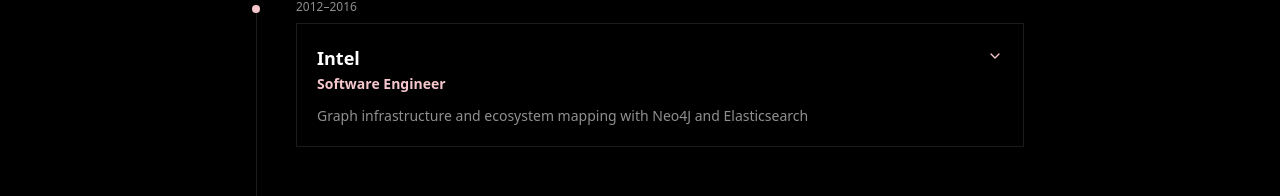
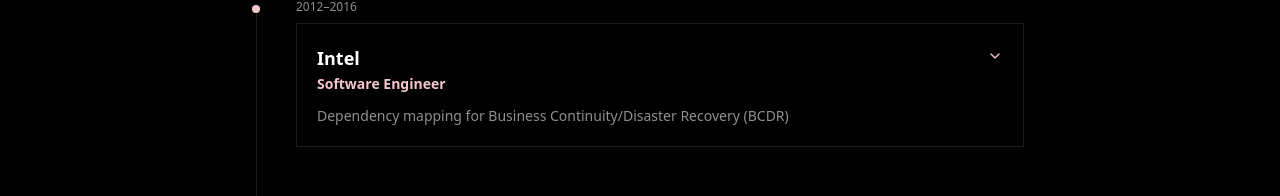
Before and after one commit to helenakristina/helena-portfolio, a Next.js app: page /work in a window 1280 px wide. Shown: the part 201-397 px from the top of the page. Built offline with nearby package versions, Linux system fonts and the light colour scheme.

Commit message:
Modified wording on work page

```diff
--- a/src/data/careerEvents.ts
+++ b/src/data/careerEvents.ts
@@ -11,9 +11,9 @@
     year: "2012–2016",
     company: "Intel",
     role: "Software Engineer",
-    highlight: "Graph infrastructure and ecosystem mapping with Neo4J and Elasticsearch",
+    highlight: "Dependency mapping for Business Continuity/Disaster Recovery (BCDR)",
     detail:
-      "Joined as an intern and grew into a full-time engineer over four years. Built data pipelines and graph-based ecosystem maps across the division.",
+      "Joined as an intern and grew into a full-time engineer over four years. Mapped Intel's systems and infrastructure dependencies as a graph (Neo4J, Elasticsearch), primarily serving the BCDR team's continuity and recovery planning across the division. Broad exposure to large-scale data infrastructure: Hadoop, Hive, Cassandra.",
   },
   {
     year: "2016–2017",
```
